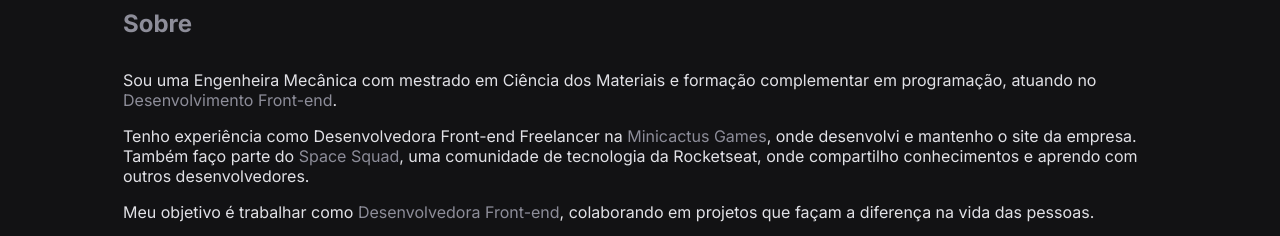
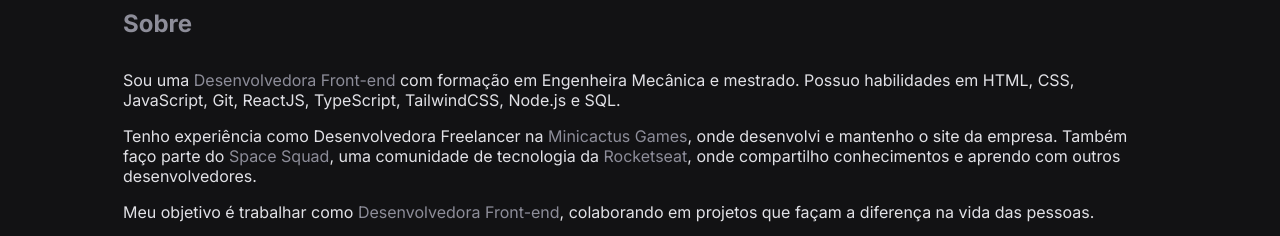
Before and after one commit to madalena-rocha/portfolio-2.0, a React (Vite) app: page / in a window 1280 px wide. Shown: the part 563-799 px from the top of the page. Built offline with nearby package versions, Linux system fonts and the light colour scheme.

Commit message:
:zap: improve user experience

```diff
--- a/src/App.jsx
+++ b/src/App.jsx
@@ -53,10 +53,10 @@ function App() {
     { id: uuidv4(), icon: "react", title: "ReactJS" },
     { id: uuidv4(), icon: "styledcomponents", title: "Styled Components" },
     { id: uuidv4(), icon: "ts", title: "TypeScript" },
+    { id: uuidv4(), icon: "tailwind", title: "TailwindCSS" },
     { id: uuidv4(), icon: "figma", title: "Figma" },
     { id: uuidv4(), icon: "nodejs", title: "Node.js" },
     { id: uuidv4(), icon: "sqlite", title: "SQLite" },
-    { id: uuidv4(), icon: "express", title: "Express.js" },
   ];
 
   const projectsData = [
@@ -134,91 +134,109 @@ function App() {
   const certificatesData = [
     {
       id: uuidv4(),
-      src: "https://imgur.com/GuHrvla.png",
+      href: "https://app.rocketseat.com.br/certificates/4fb80053-634e-4609-9f96-5142c753a4d3",
+      src: "https://imgur.com/MWo9s5G.png",
       alt: "Certificado da NLW Unite da Rocketseat.",
     },
     {
       id: uuidv4(),
+      href: "https://app.rocketseat.com.br/certificates/33667c89-d16c-434f-b4fb-5bfe5f602098",
       src: "https://imgur.com/ZZmTtZr.png",
       alt: "Certificado do curso Acessibilidade com ReactJS da Rocketseat.",
     },
     {
       id: uuidv4(),
+      href: "https://app.rocketseat.com.br/certificates/4aa9b78d-3130-459d-8e6c-92b7446bd954",
       src: "https://imgur.com/9u2hEVI.png",
       alt: "Certificado da NLW Expert da Rocketseat.",
     },
     {
       id: uuidv4(),
+      href: "",
       src: "https://imgur.com/oXuBNke.png",
       alt: "Certificado da 3ª edição do Hackathon das Manas.",
     },
     {
       id: uuidv4(),
+      href: "",
       src: "https://imgur.com/1XnUntx.png",
       alt: "Certificado do evento 'PrograMaria Summit 2023' da PrograMaria.",
     },
     {
       id: uuidv4(),
+      href: "https://app.rocketseat.com.br/certificates/ac57b47d-596c-4757-9bc0-11ac95300109",
       src: "https://imgur.com/sQGhQ7W.png",
       alt: "Certificado da NLW IA da Rocketseat.",
     },
     {
       id: uuidv4(),
+      href: "",
       src: "https://imgur.com/iPEIyv9.png",
       alt: "Certificado da Masterclass Foco Node.js da Rocketseat.",
     },
     {
       id: uuidv4(),
+      href: "",
       src: "https://imgur.com/QHZO5Av.png",
       alt: "Certificado do evento 'PrograMaria encontros: por uma tecnologia anticapacitista' em parceria com o Grupo Boticário.",
     },
     {
       id: uuidv4(),
+      href: "https://app.rocketseat.com.br/certificates/f0e94dce-7b34-45a9-bfd5-870aee7fab24",
       src: "https://imgur.com/DhlTAG1.png",
       alt: "Certificado do evento IA para Devs da Rocketseat.",
     },
     {
       id: uuidv4(),
+      href: "https://app.rocketseat.com.br/certificates/faa9c531-ed80-4621-baa0-753dbe9a3d6e",
       src: "https://imgur.com/a7vUE7h.png",
       alt: "Certificado do programa Explorer da Rocketseat.",
     },
     {
       id: uuidv4(),
+      href: "",
       src: "https://imgur.com/C5JAJyX.png",
       alt: "Certificado da Codecon Digital 2023.",
     },
     {
       id: uuidv4(),
+      href: "",
       src: "https://imgur.com/Pmjinm4.png",
       alt: "Certificado da capacitação Adas da SCM (Se Candidate, Mulher!) Academy.",
     },
     {
       id: uuidv4(),
+      href: "",
       src: "https://imgur.com/o4LEUTB.png",
       alt: "Certificado do Hackathon #01 da Orange Juice.",
     },
     {
       id: uuidv4(),
+      href: "",
       src: "https://imgur.com/3TrfYSP.png",
       alt: "Certificado da Masterclass Foco React da Rocketseat.",
     },
     {
       id: uuidv4(),
+      href: "",
       src: "https://imgur.com/vVoOYgO.png",
       alt: "Certificado do curso Desenvolvimento Web Front End Node da Digital House.",
     },
     {
       id: uuidv4(),
+      href: "https://app.rocketseat.com.br/certificates/fca8a795-46ce-4dda-9fd6-8e5be7fa521b",
       src: "https://imgur.com/1YmADpf.png",
       alt: "Certificado da Trilha Especializar do Discover da Rocketseat.",
     },
     {
       id: uuidv4(),
+      href: "https://app.rocketseat.com.br/certificates/034b5792-e509-4693-9251-c31e98061696",
       src: "https://imgur.com/HwCfb8y.png",
       alt: "Certificado da Trilha Fundamentar do Discover da Rocketseat.",
     },
     {
       id: uuidv4(),
+      href: "https://app.rocketseat.com.br/certificates/042fd1a9-ff20-4af9-94e3-02614342a6af",
       src: "https://imgur.com/5IUY5BG.png",
       alt: "Certificado da Trilha Conectar do Discover da Rocketseat.",
     },
@@ -267,16 +285,16 @@ function App() {
         <Element name="about">
           <Section id="about" title="Sobre">
             <p>
-              Sou uma Engenheira Mecânica com mestrado em Ciência dos Materiais
-              e formação complementar em programação, atuando no{" "}
-              <span>Desenvolvimento Front-end</span>.
+              Sou uma <span>Desenvolvedora Front-end</span> com formação em
+              Engenheira Mecânica e mestrado. Possuo habilidades em HTML, CSS,
+              JavaScript, Git, ReactJS, TypeScript, TailwindCSS, Node.js e SQL.
             </p>
             <p>
-              Tenho experiência como Desenvolvedora Front-end Freelancer na{" "}
+              Tenho experiência como Desenvolvedora Freelancer na{" "}
               <span>Minicactus Games</span>, onde desenvolvi e mantenho o site
               da empresa. Também faço parte do <span>Space Squad</span>, uma
-              comunidade de tecnologia da Rocketseat, onde compartilho
-              conhecimentos e aprendo com outros desenvolvedores.
+              comunidade de tecnologia da <span>Rocketseat</span>, onde
+              compartilho conhecimentos e aprendo com outros desenvolvedores.
             </p>
             <p>
               Meu objetivo é trabalhar como{" "}
@@ -328,7 +346,11 @@ function App() {
             >
               {certificatesData.map((certificate, id) => (
                 <swiper-slide key={id}>
-                  <Certificate src={certificate.src} alt={certificate.alt} />
+                  <Certificate
+                    href={certificate.href}
+                    src={certificate.src}
+                    alt={certificate.alt}
+                  />
                 </swiper-slide>
               ))}
             </swiper-container>
--- a/src/components/Certificate/index.jsx
+++ b/src/components/Certificate/index.jsx
@@ -1,9 +1,15 @@
 import { Container } from "./styles";
 
-export function Certificate({ src, alt }) {
+export function Certificate({ href, src, alt }) {
   return (
     <Container>
-      <img src={src} alt={alt} />
+      <a
+        href={href ? href : src}
+        target="_blank"
+        title="Visualizar"
+      >
+        <img src={src} alt={alt} />
+      </a>
     </Container>
   );
 }
--- a/src/components/Certificate/styles.js
+++ b/src/components/Certificate/styles.js
@@ -9,7 +9,7 @@ export const Container = styled.div`
     transform: scale(1.1);
   }
 
-  > img {
+  > a img {
     width: 100%;
     height: 100%;
     object-fit: cover;
--- a/src/components/Project/index.jsx
+++ b/src/components/Project/index.jsx
@@ -27,7 +27,13 @@ export function Project({ title, repo, demo, description, path, tags }) {
       <p>{description}</p>
 
       <Preview>
-        <img src={path} />
+        <a
+          href={`https://github.com/madalena-rocha/${repo}`}
+          target="_blank"
+          title="Abrir"
+        >
+          <img src={path} />
+        </a>
       </Preview>
 
       <Tags>
--- a/src/components/Project/styles.js
+++ b/src/components/Project/styles.js
@@ -28,7 +28,7 @@ export const Icons = styled.div`
 `;
 
 export const Preview = styled.div`
-  > img {
+  > a img {
     width: 100%;
     height: 100%;
     object-fit: cover;
```
